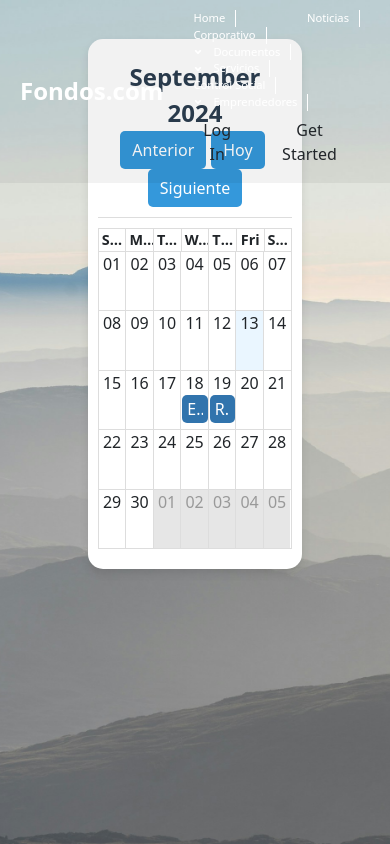
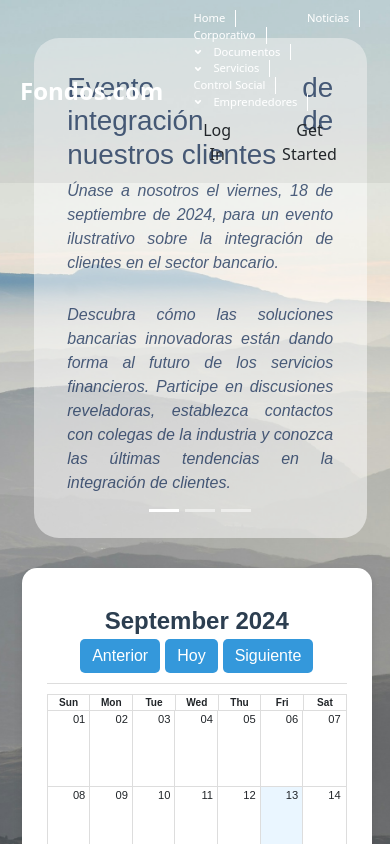
Before and after one commit to STRsanti/ProyectoFondo, a React (Create React App) app: page /noticias in a window 390 px wide. Shown: the top 844 px of the page. Built offline with nearby package versions, Linux system fonts and the light colour scheme.

Commit message:
Apartado de Noticias con Calendario de eventos y carrusel informativo

```diff
--- a/src/App.css
+++ b/src/App.css
@@ -1,12 +1,18 @@
 .App {
-  text-align: center;
   display: flex;
-  justify-content: space-between;
+  flex-direction: row;
+  justify-content: center;
   align-items: flex-start;
+  gap: 20px;
+  padding: 20px;
 }
 
-
-
+@media (max-width: 768px) {
+  .App {
+    flex-direction: column;
+    align-items: center;
+  }
+}
 
 body, html {
   margin: 0;
@@ -200,8 +206,8 @@ body, html {
   height: 550px;
   margin-top: 9%;
   margin-left: -7%;
-  flex: 1; /* Ambos ocupan igual espacio */
-  margin: 10px; /* Espacio entre ellos */
+  flex: 1;
+  margin: 10px;
   min-width: 300px;
 }
 
--- a/src/componentes/calendario.jsx
+++ b/src/componentes/calendario.jsx
@@ -1,5 +1,6 @@
 import { Calendar, dayjsLocalizer } from 'react-big-calendar';
 import 'react-big-calendar/lib/css/react-big-calendar.css';
+import '../stylesheets/componentes.css';
 import dayjs from 'dayjs';
 
 export function Calendario() {
@@ -12,9 +13,14 @@ export function Calendario() {
       title: "Evento de integración a nuestros clientes"
     },
     {
+      start: dayjs('2024-9-18T15:30:00').toDate(),
+      end: dayjs('2024-9-18T22:30:00').toDate(),
+      title: "Concierto"
+    },
+    {
       start: dayjs('2024-9-19T09:00:00').toDate(),
       end: dayjs('2024-9-19T11:00:00').toDate(),
-      title: "Reunión interna del equipo"
+      title: "Reunión del equipo"
     }
   ];
 
@@ -96,18 +102,7 @@ export function Calendario() {
   };
 
   return (
-    <div
-      style={{
-        height: '530px',
-        width: '55%',
-        marginTop: '10%',
-        marginLeft: '22.5%',
-        marginRight: '4%',
-        backgroundColor: 'white',
-        borderRadius: '15px',
-        boxShadow: '0px 4px 10px rgba(0, 0, 0, 0.1)' // sombra para un estilo más elegante
-      }}
-    >
+    <div className='Calendario' >
       <Calendar
         localizer={localizer}
         events={myEventsList}
--- a/src/componentes/carrousel.jsx
+++ b/src/componentes/carrousel.jsx
@@ -1,9 +1,7 @@
 import Carousel from 'react-bootstrap/Carousel';
 import '../App.css';
-import image1 from '../imgs/imagen1';
-import image2 from '../imgs/imagen2';
 
-function Carrousel() {
+function CarrouselInfo() {
   return (
     <Carousel
     style={
@@ -17,13 +15,15 @@ function Carrousel() {
 
     fade controls={false}>
       <Carousel.Item interval={8000}>
-        <img src={image1} className='imgcarrousel' alt="First slide" />
+        <div>
+
+        </div>
       </Carousel.Item>
       <Carousel.Item interval={8000}>
-        <img src={image2} className='imgcarrousel' alt="Second slide" />
+
       </Carousel.Item>
     </Carousel>
   );
 }
 
-export default Carrousel;
+export default CarrouselInfo;
--- /dev/null
+++ b/src/componentes/carrouselInfo.jsx
@@ -0,0 +1,48 @@
+import Carousel from 'react-bootstrap/Carousel';
+import '../stylesheets/componentes.css';
+
+function Carrousel() {
+
+
+  return (
+    <div className='Carrousel'>
+    <Carousel
+      fade
+      controls={false}
+    >
+      <Carousel.Item interval={8000}>
+        <div className='CarrouselIContent'>
+          <h1>Evento de integración de nuestros clientes</h1>
+          <p>Únase a nosotros el viernes, 18 de septiembre de 2024, para un evento ilustrativo sobre la
+            integración de clientes en el sector bancario.</p>
+            <br/>
+          <p>Descubra cómo las soluciones bancarias innovadoras están dando forma al futuro de los servicios financieros. Participe en discusiones reveladoras,
+            establezca contactos con colegas de la industria y conozca las últimas tendencias en la integración de clientes.</p>
+        </div>
+      </Carousel.Item>
+      <Carousel.Item interval={8000}>
+        <div className='CarrouselIContent'>
+          <h1>Concierto para Afiliados</h1>
+          <br/>
+          <p>¡Únase a nosotros el viernes, 18 de septiembre de 2024, para una noche inolvidable de música y conexión en nuestro Concierto Exclusivo para Afiliados!</p>
+          <br/>
+          <p>Disfrute de un evento vibrante lleno de talento musical, mientras se conecta con otros afiliados y explora nuevas oportunidades para fortalecer sus asociaciones.
+          ¡No se pierda esta oportunidad única de disfrutar de buena música y fortalecer sus lazos profesionales en un ambiente lleno de energía y camaradería!</p>
+        </div>
+      </Carousel.Item>
+      <Carousel.Item interval={8000}>
+        <div className='CarrouselIContent'>
+          <h1>Reunión interna de costos</h1>
+          <br/>
+          <p>¡Les invitamos a una reunión interna de costos el sábado, 19 de septiembre de 2024!</p>
+          <br/>
+          <p>Este encuentro es una oportunidad clave para analizar y optimizar nuestros procesos de gestión de costos. Participen en discusiones detalladas sobre estrategias de control, revisen las proyecciones financieras y colaboren con sus colegas para identificar áreas de mejora y eficiencia.
+          ¡Esperamos contar con su presencia y aportes para continuar fortaleciendo nuestra gestión de costos!</p>
+        </div>
+      </Carousel.Item>
+    </Carousel>
+    </div>
+  );
+}
+
+export default Carrousel;
--- a/src/paginas/contacto.jsx
+++ b/src/paginas/eventos.jsx
@@ -1,5 +1,5 @@
 import '../App.css';
-import Carrousel from '../componentes/carrousel'
+import CarrouselInfo from '../componentes/carrouselInfo'
 import { Calendario } from '../componentes/calendario';
 import 'bootstrap/dist/css/bootstrap.min.css';
 
@@ -7,6 +7,7 @@ import 'bootstrap/dist/css/bootstrap.min.css';
 export function Noticias() {
     return (
       <div className="App">
+        <CarrouselInfo/>
         <Calendario />
       </div>
     );
--- /dev/null
+++ b/src/stylesheets/componentes.css
@@ -0,0 +1,65 @@
+.CarrouselIContent {
+    color: rgba(0, 28, 73, 0.69);
+    text-align: justify;
+    height: 450px;
+    width: 100%;
+    padding: 10%;
+    background-color: rgba(255, 255, 255, 0.5); /* Blanco con 30% opacidad */
+    border-radius: 25px;
+}
+
+h1{
+    font-family: Arial, Helvetica, sans-serif;
+    font-size: medium;
+}
+
+p{
+    font-family: Arial, Helvetica, sans-serif;
+    font-size: medium;
+    font-style: oblique;
+}
+
+.Calendario{
+    height: 530px;
+    width: 45%;
+    margin-top: 10%;
+    margin-left: 5%;
+    margin-right: 4%;
+    background-color: white;
+    border-radius: 15px;
+    box-shadow: 0px 4px 10px rgba(0, 0, 0, 0.1);
+}
+
+.Carrousel{
+    margin-left: 3%;
+    margin-top: 12%;
+    height: 450px;
+    width: 45%;
+}
+
+@media (max-width: 768px){
+    .Calendario{
+        width: 95%;
+        margin-top: 5%;
+        font-size: 0.7rem;
+
+    }
+    .Carrousel{
+        width: 95%;
+        margin-top: 5%;
+        height: 500px;
+        font-size: 0.5rem;
+    }
+    .CarrouselIContent{
+        height: 500px;
+        font-size: 0.5rem;
+    }
+}
+
+@media (max-width: 480px) {
+    .Calendario{
+        width: 100%;
+        margin-top: 3%;
+        padding: 15px;
+    }
+}
```
Also changed, not shown: src/App.js (+6 -5 lines).
